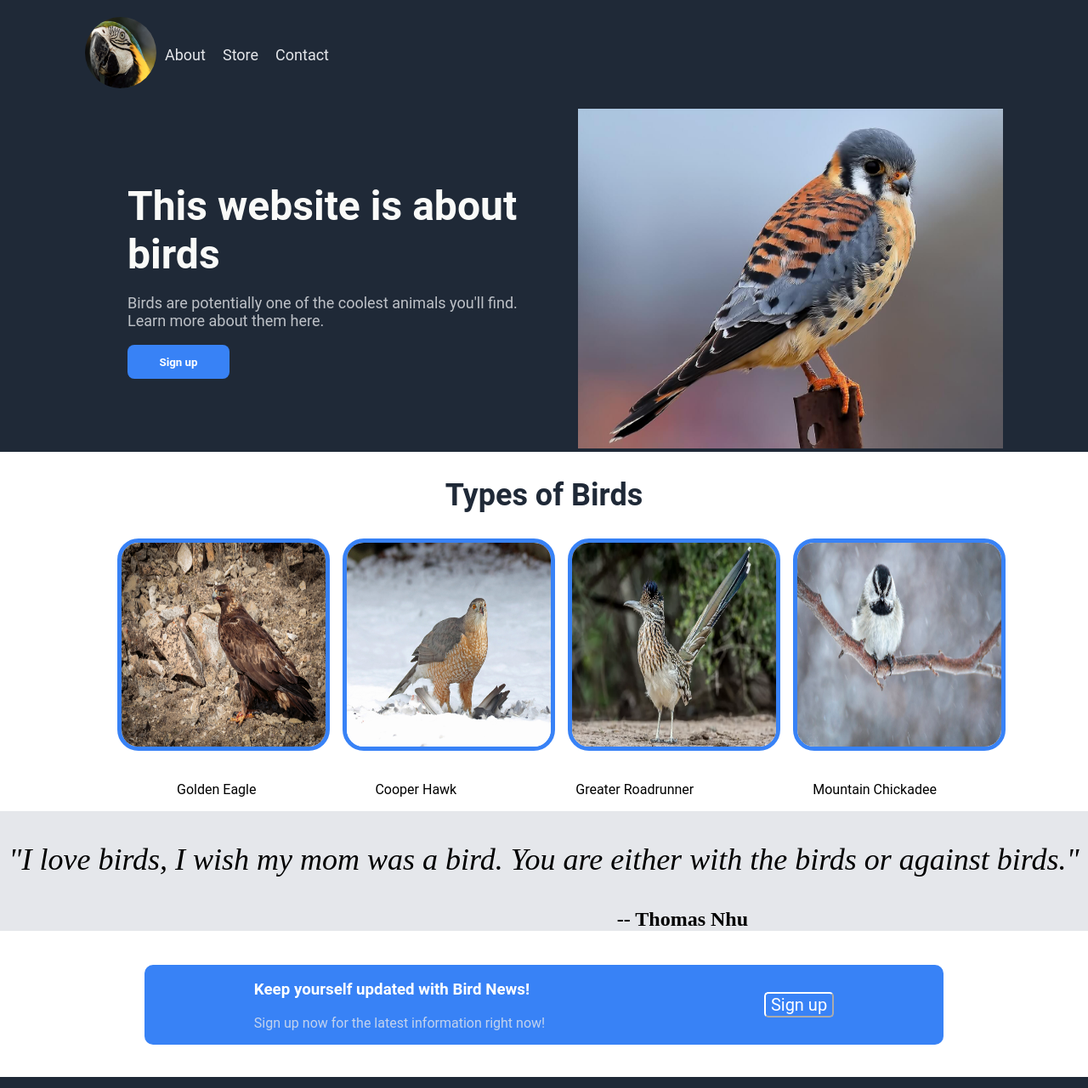
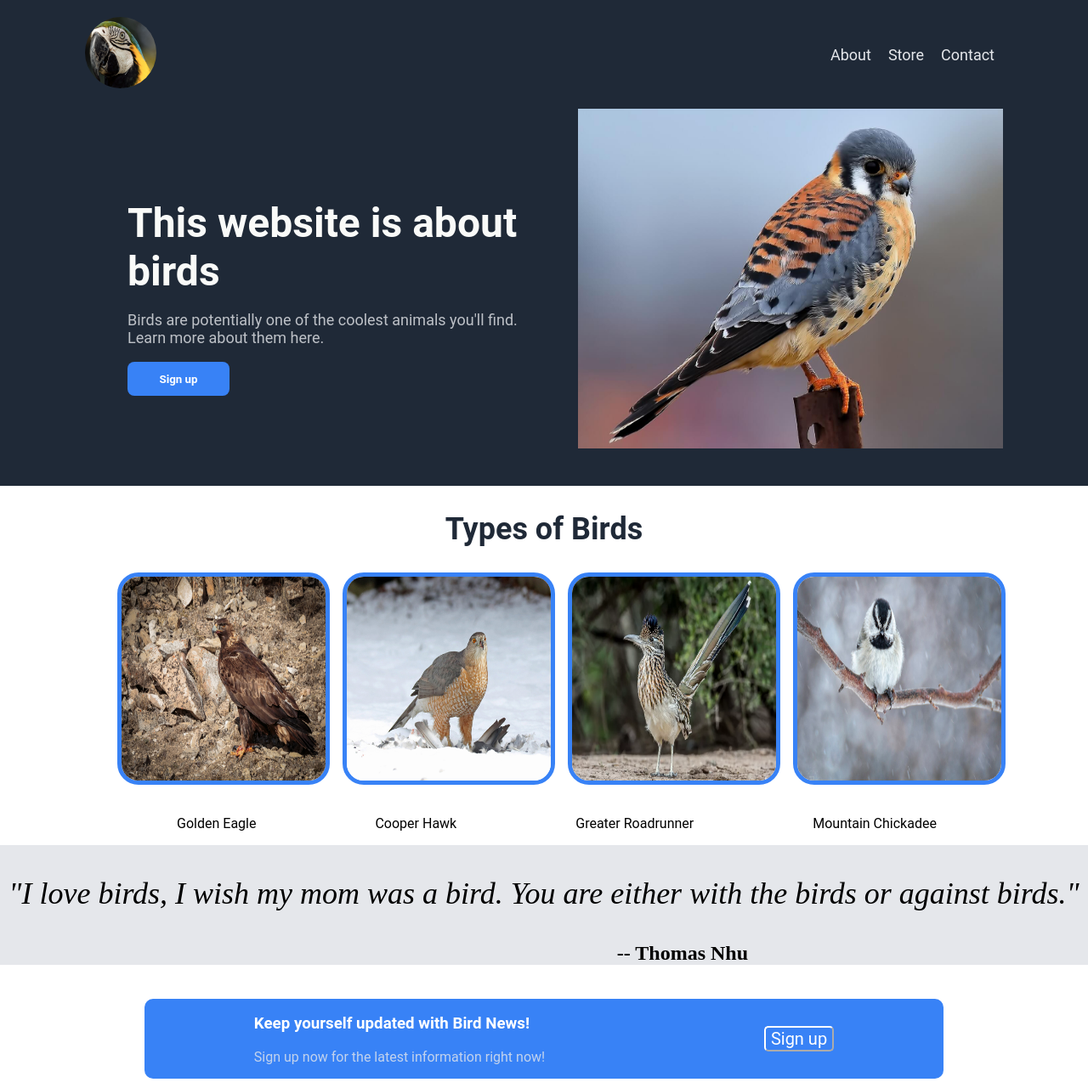
Before and after one commit to kdeezyy/Bird-FanPage, a plain HTML site: page index.html in a window 1280 px wide. Shown: the top 1281 px of the page at 85% size. Drawn offline with Linux system fonts and the light colour scheme.

Commit message:
Fixed bird picture spacing and sign up spacing

```diff
--- a/style.css
+++ b/style.css
@@ -25,6 +25,7 @@ body {
     display: flex;
     justify-content: flex-end;
     padding-right: 100px;
+    margin-left: auto;
 }
 
 
@@ -79,6 +80,7 @@ body {
     height: 400px;
     width: 500px;
     padding-right: 100px;
+    padding-bottom: 40px;
 }
 
 .paragraph button {
@@ -160,7 +162,8 @@ body {
     margin-left: 170px;
     margin-right: 170px;
     border-radius: 10px;
-    margin-bottom: 38px;
+    margin-bottom: 20px;
+
 
 }
 
@@ -196,7 +199,6 @@ body {
     display: flex;
     background-color: #1F2937;
     justify-content: center;
-
 }
 
 .copyright p {
```
Also changed, not shown: index.html (+3 -0 lines).
